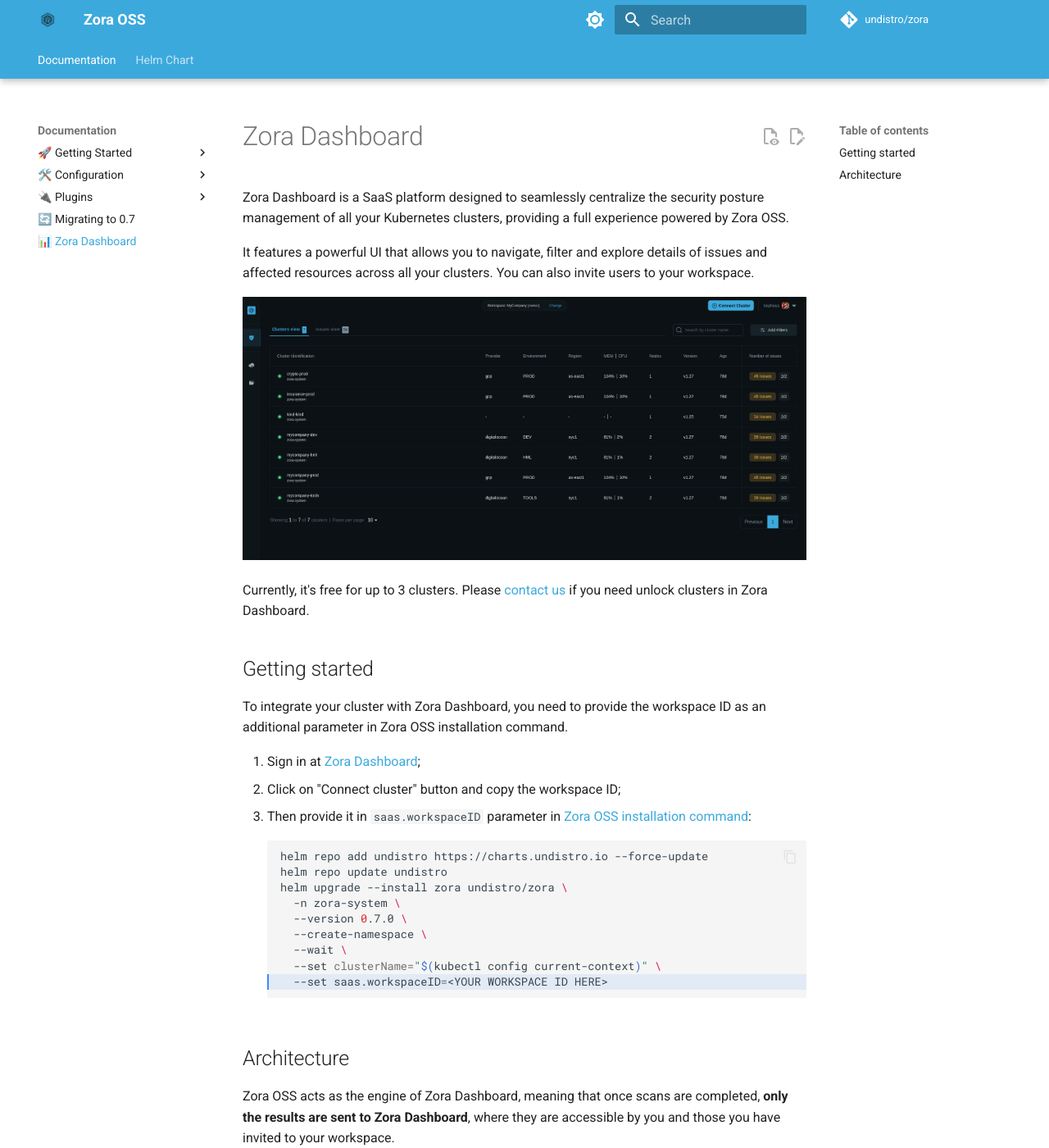
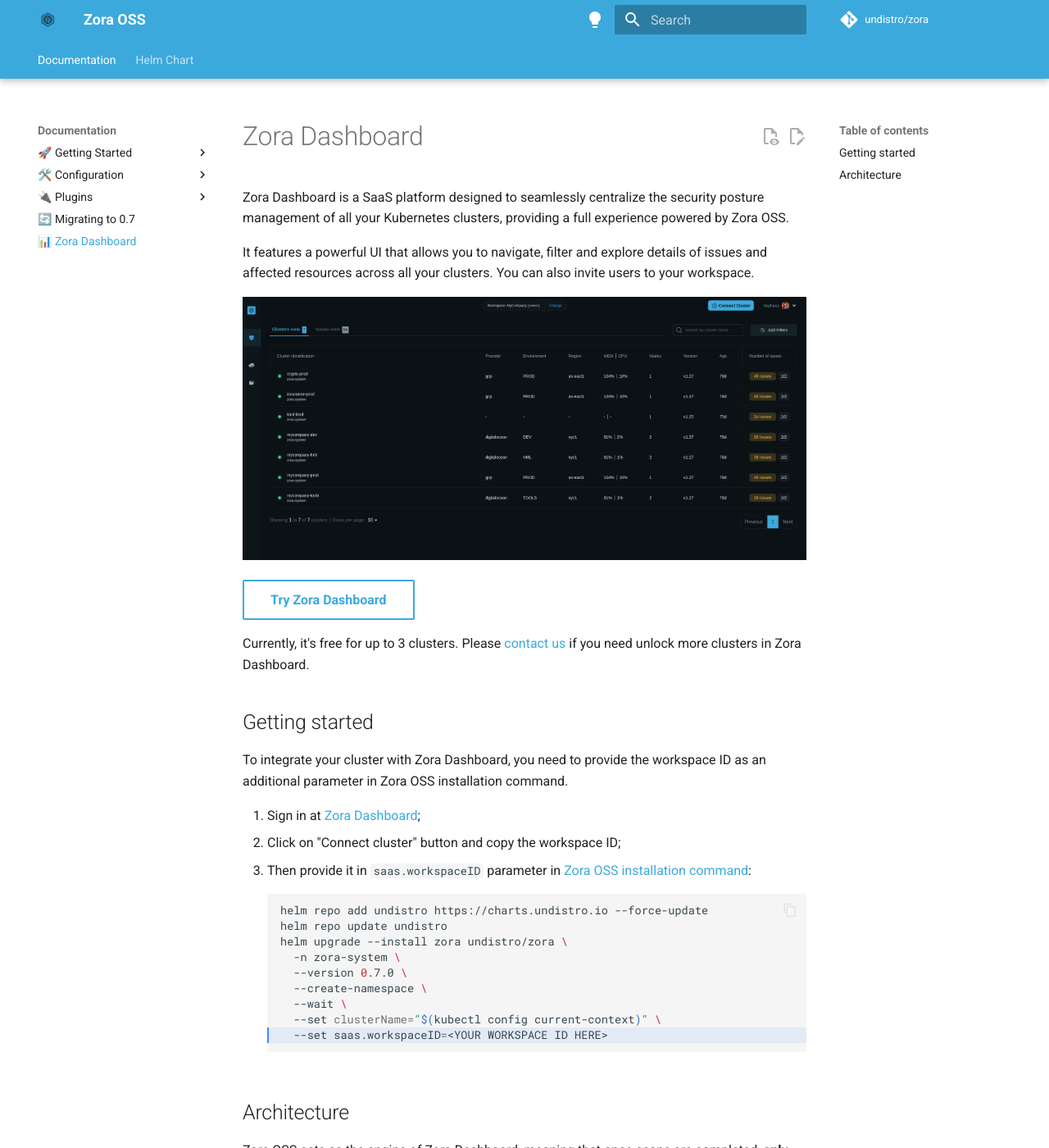
Before and after one commit to undistro/zora, an MkDocs documentation site: the page built from docs/dashboard.md, in a window 1280 px wide and 1400 px high. Shown: the whole window at 82% size. Built offline with MkDocs 1.6.1 and Material for MkDocs 9.7.7, drawn with Linux system fonts in a browser that asks for light colours; comment, search, counter and statistics services are not loaded; the version menu is left out.

Commit message:
docs: add a button to zora dashboard

```diff
--- a/docs/dashboard.md
+++ b/docs/dashboard.md
@@ -11,8 +11,10 @@
 
 ![Zora Dashboard Screenshot](assets/zora-dashboard-screenshot.png)
 
+[Try Zora Dashboard](https://zora-dashboard.undistro.io/){ .md-button #zora-dashboard-button }
+
 Currently, it's free for up to 3 clusters.
-Please [contact us](https://undistro.io/contact) if you need unlock clusters in Zora Dashboard.
+Please [contact us](https://undistro.io/contact) if you need unlock more clusters in Zora Dashboard.
 
 ## Getting started
 
--- a/docs/stylesheets/extra.css
+++ b/docs/stylesheets/extra.css
@@ -2,6 +2,7 @@
     --md-primary-fg-color:        #3CA9DD;
     --md-primary-fg-color--light: #2086B6;
     --md-primary-fg-color--dark:  #3CA9DD;
+    --md-accent-fg-color:         #3CA9DD;
 }
 
 .md-typeset a:is(:focus,:hover), .md-nav__link:is(:focus,:hover) {
--- a/mkdocs.yml
+++ b/mkdocs.yml
@@ -28,11 +28,11 @@
   palette:
     - scheme: default
       toggle:
-        icon: material/brightness-7
+        icon: material/lightbulb
         name: Switch to dark mode
     - scheme: slate
       toggle:
-        icon: material/brightness-4
+        icon: material/lightbulb-outline
         name: Switch to light mode
   features:
     - content.tabs.link
```
